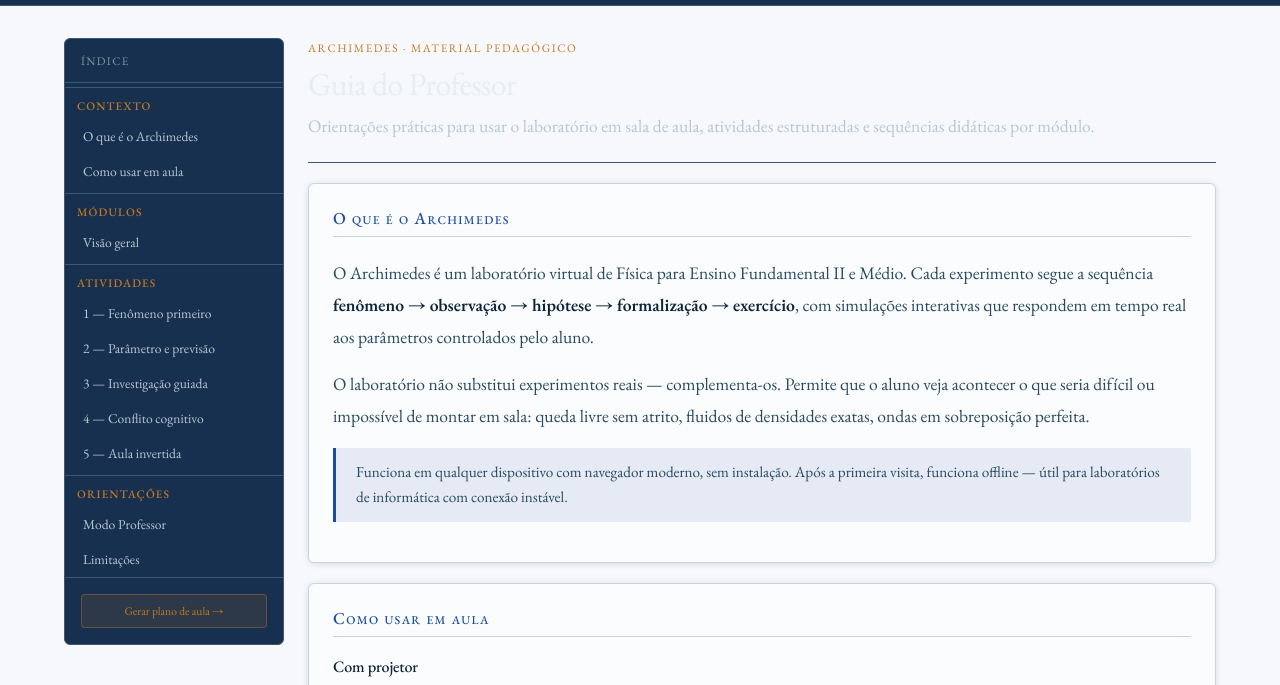
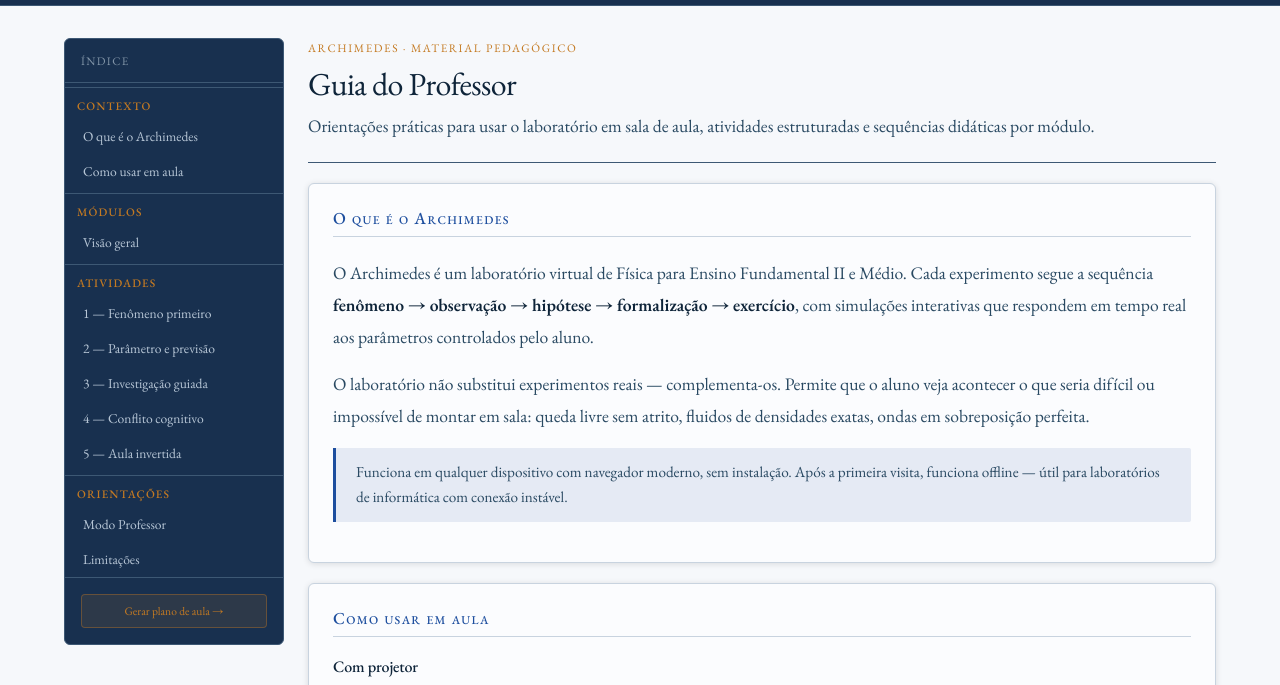
Before and after one commit to LuddEvergard3n/archimedes, a website: page guia-professor.html in a window 1280 px wide. Shown: the part 46-731 px from the top of the page. Drawn offline with nearby package versions, Linux system fonts and the light colour scheme.

Commit message:
fix: strengthen light theme text contrast

```diff
--- a/guia-professor.html
+++ b/guia-professor.html
@@ -175,14 +175,14 @@
     .guia-page-header h1 {
       font-size: var(--text-2xl);
       font-weight: 300;
-      color: var(--inst-text-primary);
+      color: var(--nb-text-primary);
       letter-spacing: -0.02em;
     }
 
     .guia-page-header p {
       margin-top: var(--space-2);
       font-size: var(--text-md);
-      color: var(--inst-text-secondary);
+      color: var(--nb-text-secondary);
     }
 
     /* Headings dentro do notebook-panel */
```
Also changed, not shown: referencia.html (+2 -2 lines), sobre.html (+2 -2 lines), tests/node-validate.mjs (+5 -0 lines).
